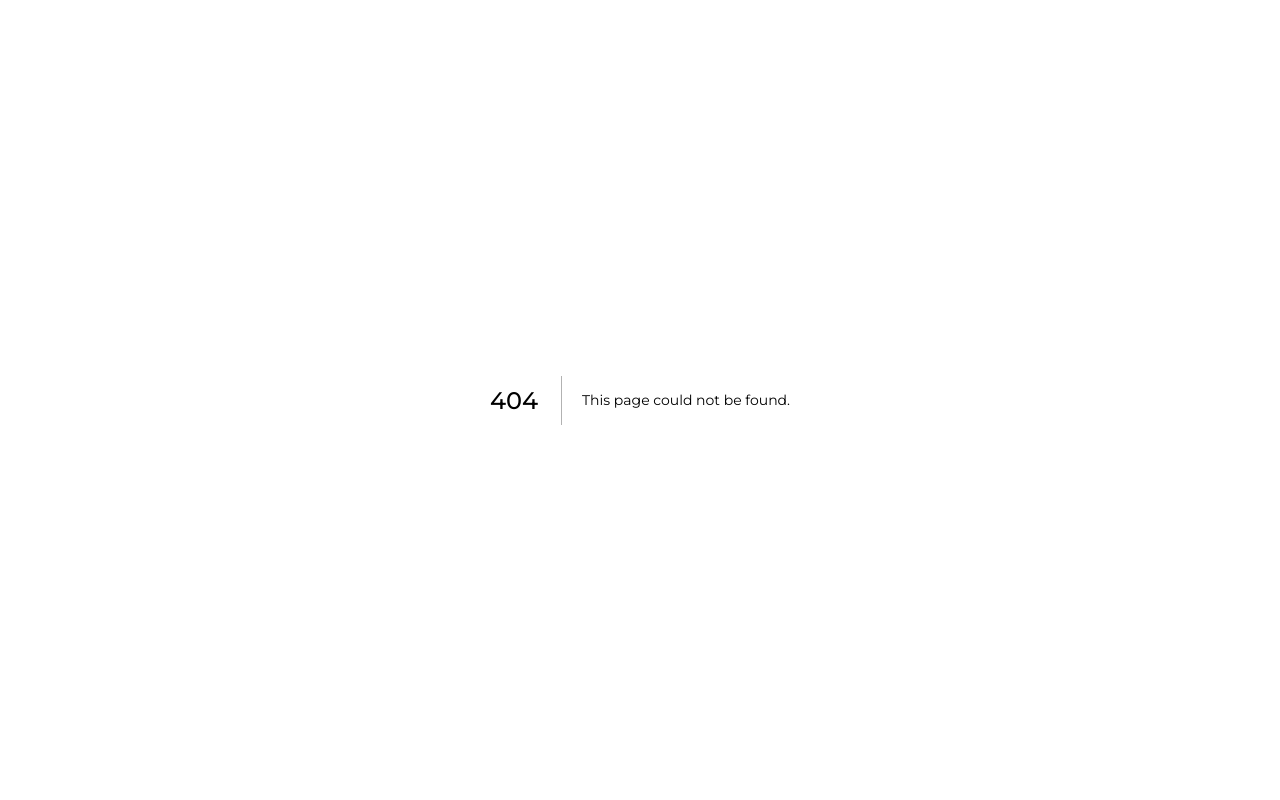
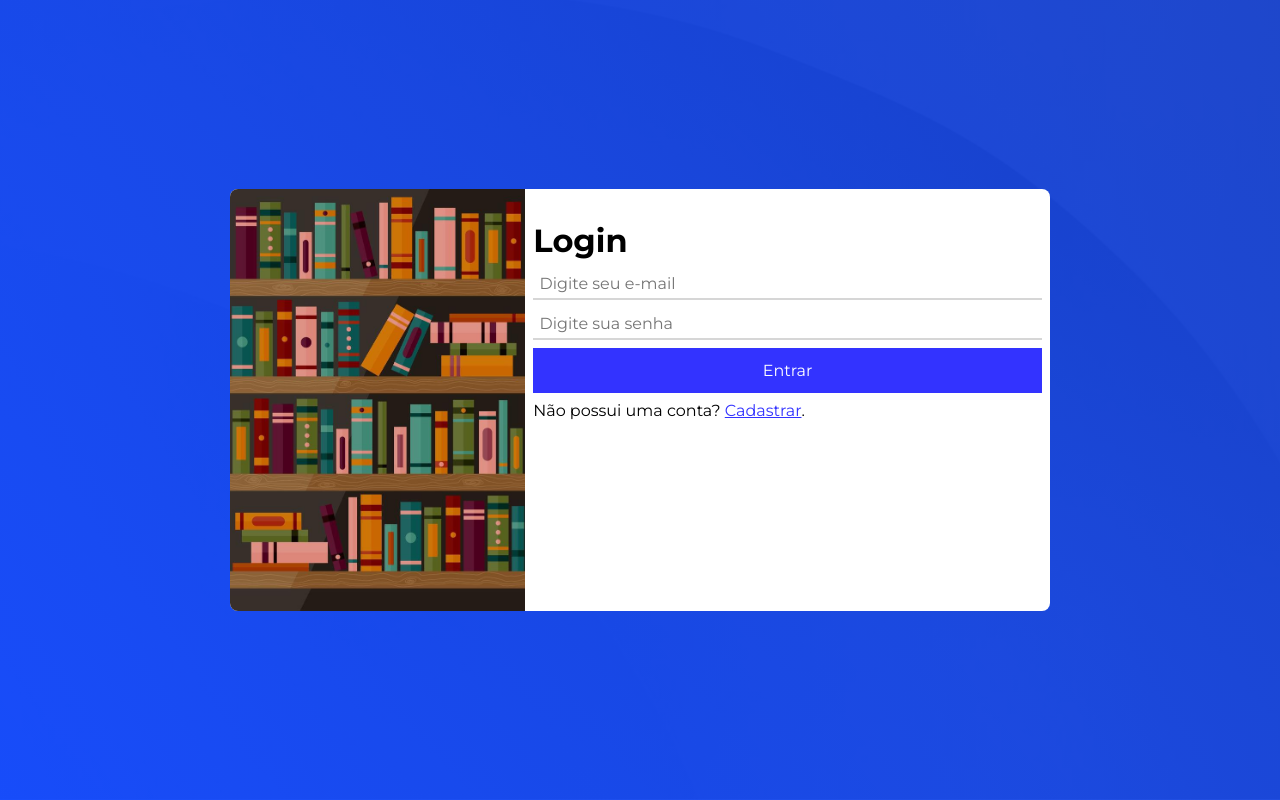
Before and after one commit to Pedro-Rocha-Araujo/biblioteca, a Next.js app in the folder frontend/: page /auth/login in a window 1280 px wide. Before the commit this address had no page. Built offline with nearby package versions, Linux system fonts and the light colour scheme.

Commit message:
Implementei a página de login no frontend

```diff
--- a/frontend/src/app/auth/auth.css
+++ b/frontend/src/app/auth/auth.css
@@ -9,12 +9,12 @@ div.auth-background {
 div.auth {
   width: 96%;
   max-width: 820px;
+  border-radius: 0.5rem;
+  overflow: hidden;
   background-color: #fff;
   display: grid;
   grid-template-columns: 9fr 16fr;
-  box-shadow: -2px 2px 4px 1px #11111167;
 }
-
 
 div.div-image img {
   width: 100%;
@@ -23,11 +23,12 @@ div.div-image img {
 }
 
 div.auth-form {
-  padding: 2rem 0.6rem;
+  padding: 2rem 0.5rem;
 }
 
 div.auth-form h1 {
   font-size: clamp(1rem, 10vw, 2rem);
+  margin-bottom: 0.5rem;
 }
 
 div.auth-form form {
@@ -65,6 +66,12 @@ div.auth-form a {
 }
 
 @media screen and (max-width: 768px) {
+  div.auth-form h1 {
+    text-align: center;
+  }
+  div.auth-form p {
+    text-align: center;
+  }
   div.auth {
     grid-template-columns: 1fr;
   }
@@ -73,7 +80,7 @@ div.auth-form a {
   }
 }
 
-@media screen and (max-width: 488px) {
+@media screen and (max-width: 480px) {
   div.auth-form input {
     border-bottom: 1px solid #3333;
   }
--- a/frontend/src/app/auth/cadastro/page.tsx
+++ b/frontend/src/app/auth/cadastro/page.tsx
@@ -14,7 +14,7 @@ export default function Cadastro() {
         </div>
 
         <div className="auth-form">
-          <h1>Cadastrar-se</h1>
+          <h1>Cadastro</h1>
           <form>
             <input
               placeholder="Digite seu nome"
--- /dev/null
+++ b/frontend/src/app/auth/login/page.tsx
@@ -0,0 +1,36 @@
+import Link from "next/link"
+import "../auth.css"
+
+export default function Cadastro() {
+  return (
+    <div className="auth-background">
+
+      <div className="auth">
+
+        <div className="div-image">
+          <img
+            src={`/prateleira-login.jpg`}
+          />
+        </div>
+
+        <div className="auth-form">
+          <h1>Login</h1>
+          <form>
+            <input
+              placeholder="Digite seu e-mail"
+              required
+            />
+            <input
+              placeholder="Digite sua senha"
+              required
+            />
+            <button>Entrar</button>
+          </form>
+          <p>Não possui uma conta? <Link href={`/auth/cadastro`}>Cadastrar</Link>.</p>
+        </div>
+
+      </div>
+
+    </div>
+  )
+}
```
